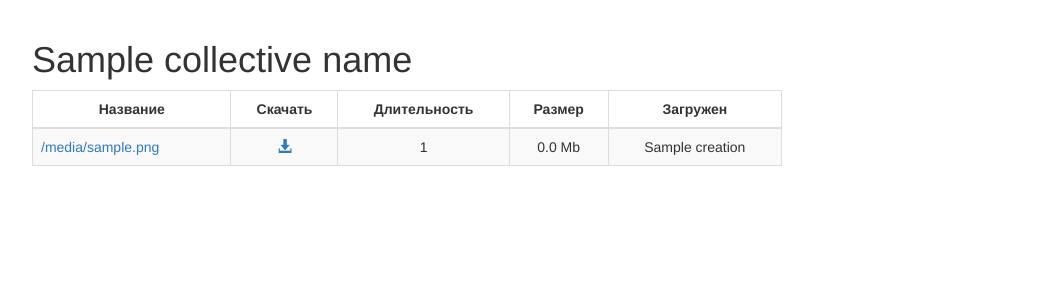
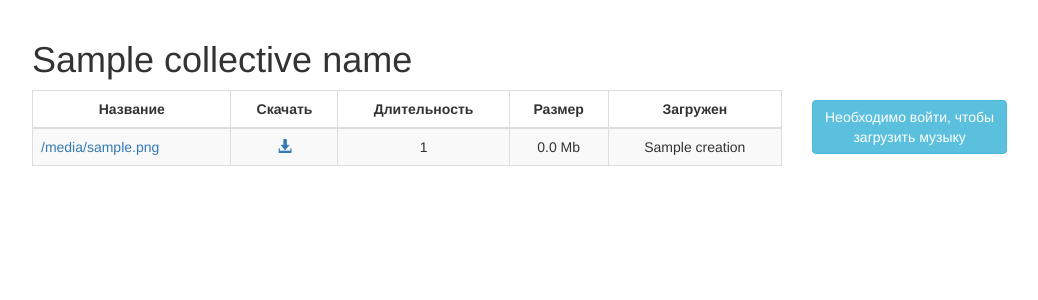
Before and after one commit to EvilDmitri/ahtme-music, a Python web app: template templates/list.html in a window 1280 px wide. Shown: the part 62-362 px from the top of the page, without its empty margins (53-1091 px from the left). Run offline with Jinja, Linux system fonts and the light colour scheme; the template is opened without the code that fills it: most values are stand-ins (such as "Sample title", 1, 10 or a date in 2020); some libraries are stand-ins or nearby versions; some web fonts are replaced.

Commit message:
Enter button instead of Upload, then logged out

```diff
--- a/templates/list.html
+++ b/templates/list.html
@@ -72,9 +72,19 @@
                 <div><br></div>
                 <div id="fileuploader">Upload</div>
             </div>
+
+            {% else %}
+            <br><br><br><br>
+            <div class="col-md-4 col-sm-4 col-xs-6">
+                <a href="/login" class="btn btn-info" >Необходимо войти, чтобы <br>загрузить музыку</a>
+            </div>
             {% endif %}
 
+
+
+
         </div>
+
 </div>
 
 
```
